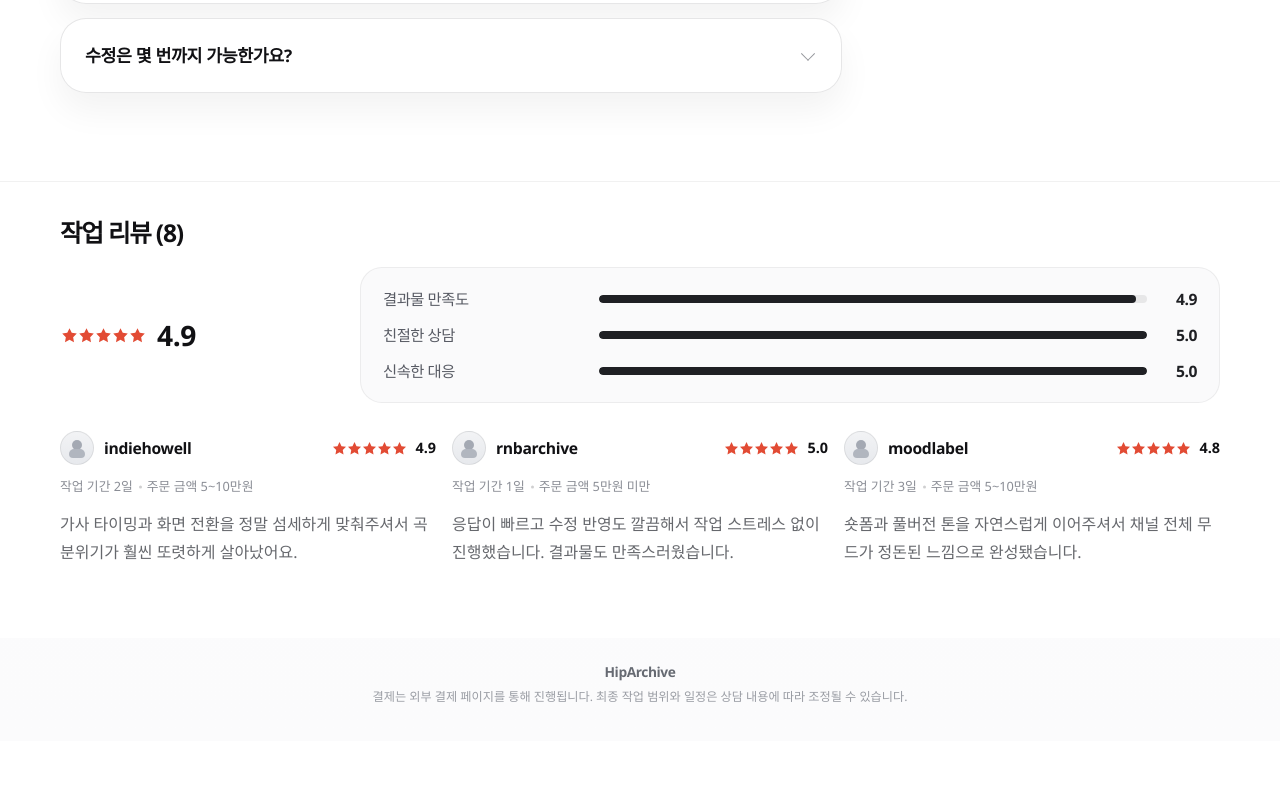
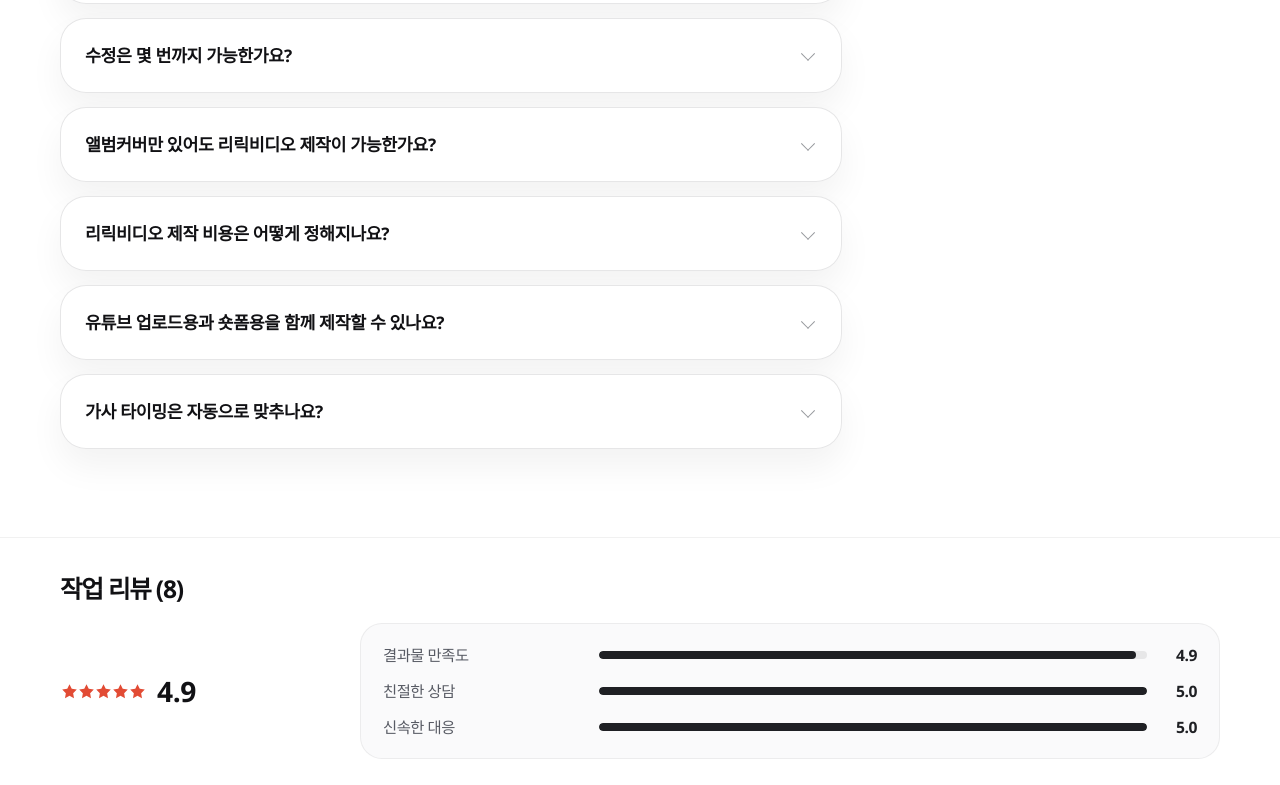
Before and after one commit to dearsmin21-cyber/hiparchive-site, a Next.js app: page / in a window 1280 px wide. Shown: the part 2775-3560 px from the top of the page. Before the commit the page ends 3516 px from the top, so only its background shows below. Built offline with nearby package versions, Linux system fonts and the light colour scheme; a web font is replaced by a local one.

Commit message:
Remove video example descriptions

```diff
--- a/app/page.js
+++ b/app/page.js
@@ -16,12 +16,21 @@ const heroImageUrl = siteConfig.ogImage;
 const showcaseVideos = [
   {
     src: "https://player.vimeo.com/video/1178139945?title=0&byline=0&portrait=0",
+    title: "풀버전 리릭비디오 작업 예시",
+    description:
+      "곡 분위기에 맞춰 타이포와 가사 타이밍을 정교하게 구성한 고퀄리티 리릭비디오 제작 예시입니다.",
   },
   {
     src: "https://player.vimeo.com/video/1178140082?title=0&byline=0&portrait=0",
+    title: "무드 중심 리릭비디오 작업 예시",
+    description:
+      "앨범커버와 배경 무드를 중심으로 화면 톤을 맞춘 lyric video 작업 예시입니다.",
   },
   {
     src: "https://player.vimeo.com/video/1178140001?title=0&byline=0&portrait=0",
+    title: "숏폼 확장형 리릭비디오 예시",
+    description:
+      "메인 리릭비디오 흐름을 유지하면서 릴스·쇼츠형 활용까지 고려한 작업 예시입니다.",
   },
 ];
 
@@ -63,6 +72,22 @@ const faqItems = [
   {
     question: "수정은 몇 번까지 가능한가요?",
     answer: "선택하신 패키지에 따라 수정 횟수가 다르며, 기본적으로 작업 방향이 크게 벗어나지 않는 선에서 반영해드립니다.",
+  },
+  {
+    question: "앨범커버만 있어도 리릭비디오 제작이 가능한가요?",
+    answer: "가능합니다. 앨범커버와 곡 무드만 있어도 전체 화면 방향을 잡아 리릭비디오를 제작할 수 있으며, 배경이 필요하면 별도로 구성해드립니다.",
+  },
+  {
+    question: "리릭비디오 제작 비용은 어떻게 정해지나요?",
+    answer: "작업 길이, 화면 구성 난이도, 숏폼 포함 여부에 따라 패키지가 나뉘며, 기본 패키지 외 커스텀 작업은 상담 후 안내드립니다.",
+  },
+  {
+    question: "유튜브 업로드용과 숏폼용을 함께 제작할 수 있나요?",
+    answer: "가능합니다. 메인 풀버전 리릭비디오를 중심으로 릴스·쇼츠형 숏폼까지 함께 구성할 수 있어 채널 운영 흐름에 맞춰 작업이 가능합니다.",
+  },
+  {
+    question: "가사 타이밍은 자동으로 맞추나요?",
+    answer: "아닙니다. 가사 타임라인은 곡의 분위기와 화면 전환에 맞춰 수작업으로 정리하고 있어 결과물 완성도를 더 높이는 방식으로 진행합니다.",
   },
 ];
 
@@ -110,21 +135,21 @@ const reviewItems = [
     rating: "4.9",
     timeline: "작업 기간 2일",
     amount: "주문 금액 5~10만원",
-    text: "가사 타이밍과 화면 전환을 정말 섬세하게 맞춰주셔서 곡 분위기가 훨씬 또렷하게 살아났어요.",
+    text: "발매 예정 싱글의 분위기에 맞춰 가사 타이밍과 화면 전환을 섬세하게 정리해주셔서, 곡의 몰입감이 훨씬 또렷하게 살아난 리릭비디오 결과물이 나왔습니다.",
   },
   {
     author: "rnbarchive",
     rating: "5.0",
     timeline: "작업 기간 1일",
     amount: "주문 금액 5만원 미만",
-    text: "응답이 빠르고 수정 반영도 깔끔해서 작업 스트레스 없이 진행했습니다. 결과물도 만족스러웠습니다.",
+    text: "티저용 숏폼 리릭비디오가 필요했는데 응답이 빠르고 수정 반영도 깔끔해서 일정 맞추기가 수월했습니다. 짧은 영상인데도 완성도가 높았습니다.",
   },
   {
     author: "moodlabel",
     rating: "4.8",
     timeline: "작업 기간 3일",
     amount: "주문 금액 5~10만원",
-    text: "숏폼과 풀버전 톤을 자연스럽게 이어주셔서 채널 전체 무드가 정돈된 느낌으로 완성됐습니다.",
+    text: "풀버전 리릭비디오와 숏폼 활용본의 톤을 자연스럽게 이어주셔서 채널 전체 무드가 정돈됐고, 앨범커버 중심 비주얼도 잘 살아났습니다.",
   },
 ];
 
@@ -210,6 +235,29 @@ const homepageStructuredData = [
         "@type": "Answer",
         text: item.answer,
       },
+    })),
+  },
+  {
+    "@context": "https://schema.org",
+    "@type": "Service",
+    name: "리릭비디오 제작",
+    serviceType: "고퀄리티 리릭비디오 및 가사 영상 제작",
+    provider: {
+      "@type": "Organization",
+      name: siteConfig.name,
+      url: siteConfig.url,
+    },
+    areaServed: "KR",
+    url: siteConfig.url,
+    description: siteConfig.description,
+    offers: packages.map((item) => ({
+      "@type": "Offer",
+      name: item.subtitle,
+      priceCurrency: "KRW",
+      price: item.price.replace(/[^\d]/g, ""),
+      description: item.description,
+      availability: "https://schema.org/InStock",
+      url: siteConfig.url,
     })),
   },
 ];
@@ -455,7 +503,7 @@ export default function Page() {
                   <iframe
                     className={styles.videoShowcasePlayer}
                     src={item.src}
-                    title="Vimeo video player"
+                    title={item.title}
                     allow="autoplay; fullscreen; picture-in-picture"
                     allowFullScreen
                   />
@@ -474,7 +522,7 @@ export default function Page() {
                     <iframe
                       className={styles.videoShowcasePlayer}
                       src={item.src}
-                      title="Vimeo video player"
+                      title={item.title}
                       allow="autoplay; fullscreen; picture-in-picture"
                       allowFullScreen
                     />
--- a/app/page.module.css
+++ b/app/page.module.css
@@ -1518,7 +1518,7 @@
 
   .heroTitle {
     max-width: none;
-    font-size: 1.5rem;
+    font-size: 1.44rem;
     line-height: 1.28;
     white-space: normal;
   }
@@ -2039,9 +2039,10 @@
   }
 
   .heroTitle {
-    font-size: 1.29rem;
+    font-size: 1.24rem;
     white-space: normal;
   }
+
 
   .heroPreview {
     display: grid;
```
